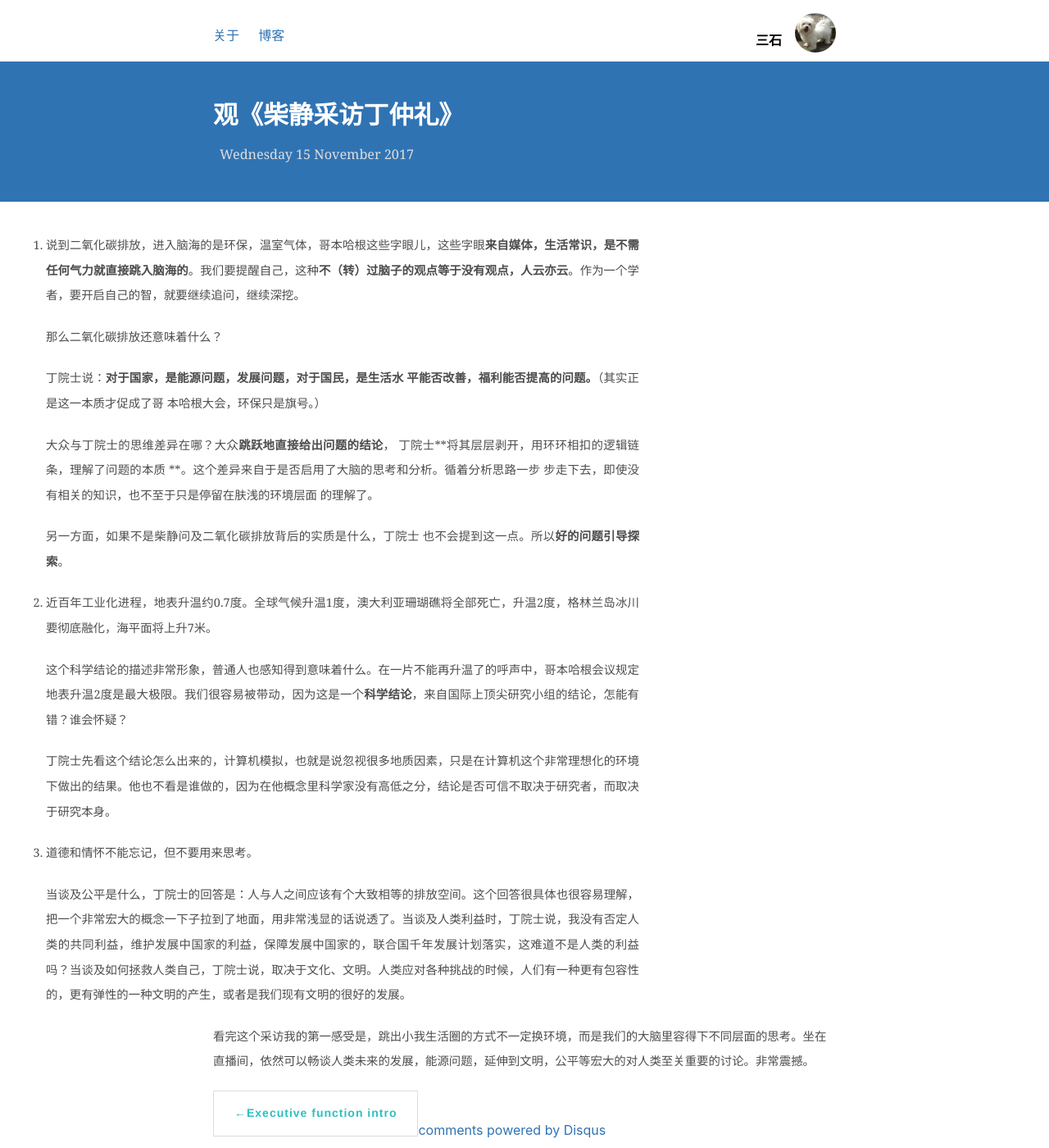
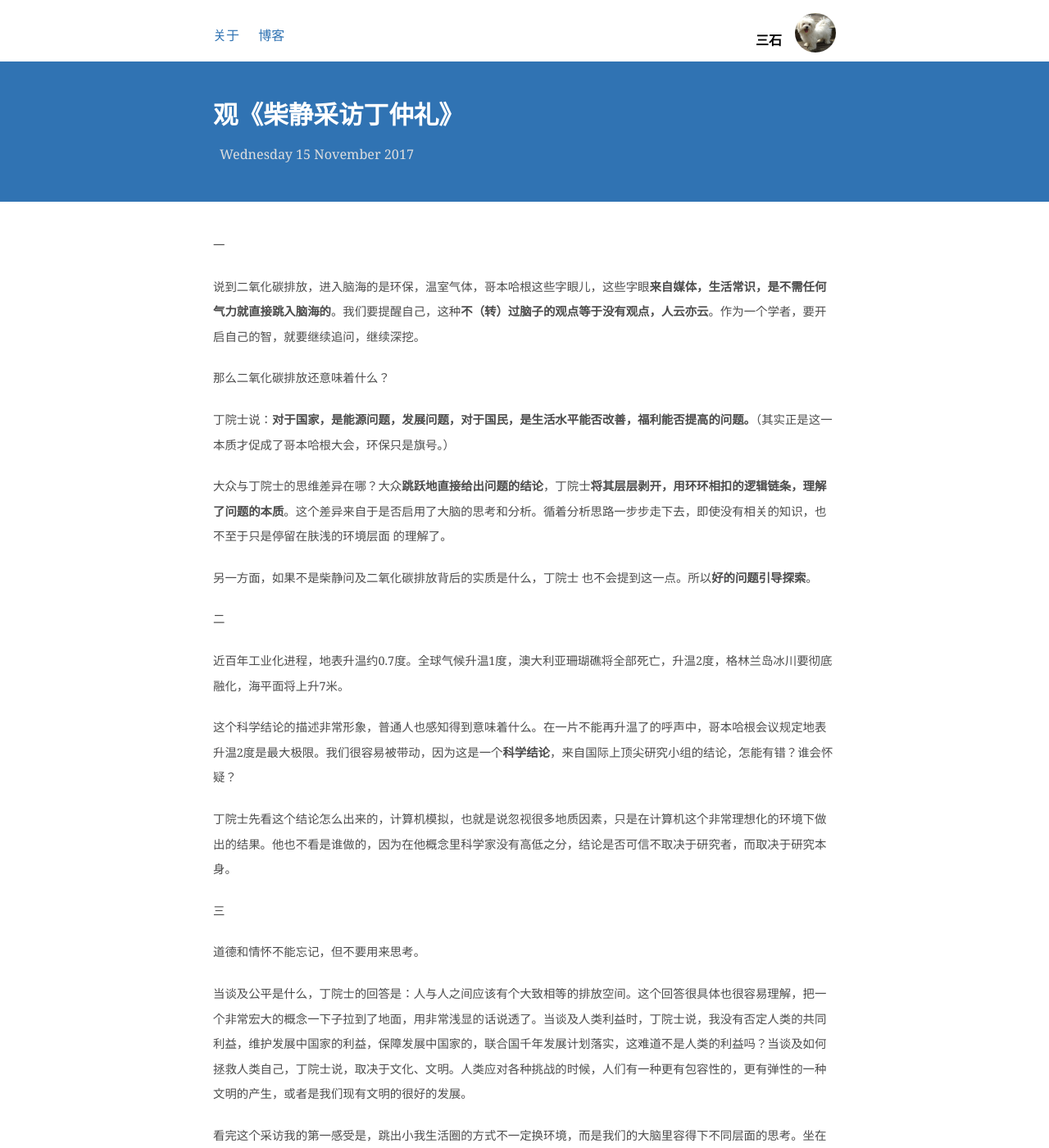
Before and after one commit to shirleysteve/1, a Jekyll site: the page built from _posts/2017-11-15-科学思维一.md, in a window 1280 px wide and 1400 px high. Shown: the whole window at 82% size. Built offline with Jekyll 4.4.1, drawn with Linux system fonts in a browser that asks for light colours; nearby versions of some CDN libraries; comment, search, counter and statistics services are not loaded.

Commit message:
Update 2017-11-15-科学思维一.md

```diff
--- a/_posts/2017-11-15-科学思维一.md
+++ b/_posts/2017-11-15-科学思维一.md
@@ -3,28 +3,32 @@ layout: post
 
 title:   观《柴静采访丁仲礼》
 ---
+一
 
-1. 说到二氧化碳排放，进入脑海的是环保，温室气体，哥本哈根这些字眼儿，这些字眼**来自媒体，生活常识，是不需任何气力就直接跳入脑海的**。我们要提醒自己，这种**不（转）过脑子的观点等于没有观点，人云亦云**。作为一个学者，要开启自己的智，就要继续追问，继续深挖。
+说到二氧化碳排放，进入脑海的是环保，温室气体，哥本哈根这些字眼儿，这些字眼**来自媒体，生活常识，是不需任何气力就直接跳入脑海的**。我们要提醒自己，这种**不（转）过脑子的观点等于没有观点，人云亦云**。作为一个学者，要开启自己的智，就要继续追问，继续深挖。
 
-	那么二氧化碳排放还意味着什么？
+那么二氧化碳排放还意味着什么？
 
-	丁院士说：**对于国家，是能源问题，发展问题，对于国民，是生活水	平能否改善，福利能否提高的问题。**（其实正是这一本质才促成了哥	本哈根大会，环保只是旗号。）
+丁院士说：**对于国家，是能源问题，发展问题，对于国民，是生活水平能否改善，福利能否提高的问题。**（其实正是这一本质才促成了哥本哈根大会，环保只是旗号。）
 
-	大众与丁院士的思维差异在哪？大众**跳跃地直接给出问题的结论**，	丁院士**将其层层剥开，用环环相扣的逻辑链条，理解了问题的本质	**。这个差异来自于是否启用了大脑的思考和分析。循着分析思路一步	步走下去，即使没有相关的知识，也不至于只是停留在肤浅的环境层面	的理解了。
+大众与丁院士的思维差异在哪？大众**跳跃地直接给出问题的结论**，丁院士**将其层层剥开，用环环相扣的逻辑链条，理解了问题的本质**。这个差异来自于是否启用了大脑的思考和分析。循着分析思路一步步走下去，即使没有相关的知识，也不至于只是停留在肤浅的环境层面	的理解了。
 
-	另一方面，如果不是柴静问及二氧化碳排放背后的实质是什么，丁院士	也不会提到这一点。所以**好的问题引导探索**。
+另一方面，如果不是柴静问及二氧化碳排放背后的实质是什么，丁院士	也不会提到这一点。所以**好的问题引导探索**。
 
-1. 近百年工业化进程，地表升温约0.7度。全球气候升温1度，澳大利亚珊瑚礁将全部死亡，升温2度，格林兰岛冰川要彻底融化，海平面将上升7米。
+二
 
-	这个科学结论的描述非常形象，普通人也感知得到意味着什么。在一片不能再升温了的呼声中，哥本哈根会议规定地表升温2度是最大极限。我们很容易被带动，因为这是一个**科学结论**，来自国际上顶尖研究小组的结论，怎能有错？谁会怀疑？
+近百年工业化进程，地表升温约0.7度。全球气候升温1度，澳大利亚珊瑚礁将全部死亡，升温2度，格林兰岛冰川要彻底融化，海平面将上升7米。
 
-	丁院士先看这个结论怎么出来的，计算机模拟，也就是说忽视很多地质因素，只是在计算机这个非常理想化的环境下做出的结果。他也不看是谁做的，因为在他概念里科学家没有高低之分，结论是否可信不取决于研究者，而取决于研究本身。
+这个科学结论的描述非常形象，普通人也感知得到意味着什么。在一片不能再升温了的呼声中，哥本哈根会议规定地表升温2度是最大极限。我们很容易被带动，因为这是一个**科学结论**，来自国际上顶尖研究小组的结论，怎能有错？谁会怀疑？
+
+丁院士先看这个结论怎么出来的，计算机模拟，也就是说忽视很多地质因素，只是在计算机这个非常理想化的环境下做出的结果。他也不看是谁做的，因为在他概念里科学家没有高低之分，结论是否可信不取决于研究者，而取决于研究本身。
 
 
+ 三
 
-2. 道德和情怀不能忘记，但不要用来思考。
+道德和情怀不能忘记，但不要用来思考。
 
-	当谈及公平是什么，丁院士的回答是：人与人之间应该有个大致相等的排放空间。这个回答很具体也很容易理解，把一个非常宏大的概念一下子拉到了地面，用非常浅显的话说透了。当谈及人类利益时，丁院士说，我没有否定人类的共同利益，维护发展中国家的利益，保障发展中国家的，联合国千年发展计划落实，这难道不是人类的利益吗？当谈及如何拯救人类自己，丁院士说，取决于文化、文明。人类应对各种挑战的时候，人们有一种更有包容性的，更有弹性的一种文明的产生，或者是我们现有文明的很好的发展。
+当谈及公平是什么，丁院士的回答是：人与人之间应该有个大致相等的排放空间。这个回答很具体也很容易理解，把一个非常宏大的概念一下子拉到了地面，用非常浅显的话说透了。当谈及人类利益时，丁院士说，我没有否定人类的共同利益，维护发展中国家的利益，保障发展中国家的，联合国千年发展计划落实，这难道不是人类的利益吗？当谈及如何拯救人类自己，丁院士说，取决于文化、文明。人类应对各种挑战的时候，人们有一种更有包容性的，更有弹性的一种文明的产生，或者是我们现有文明的很好的发展。
 
 
 
```
